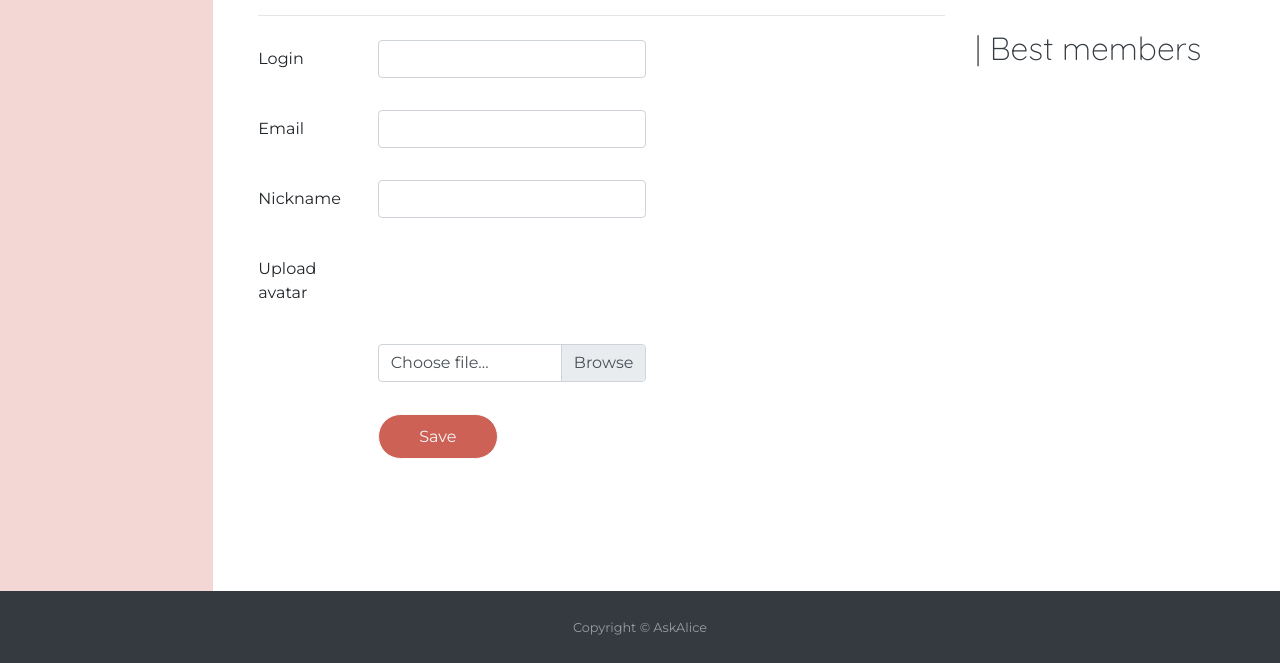
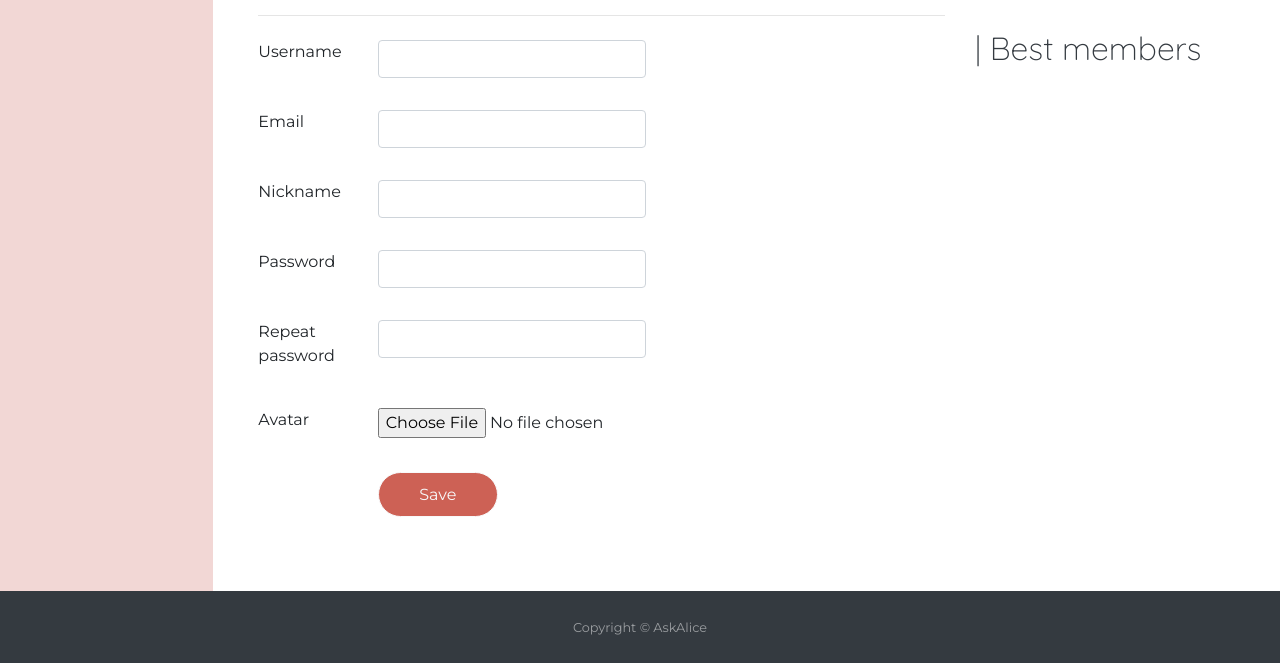
Before and after one commit to AliceSitedge/technopark_web, a Django app: template ask_alisaseledkina/questions/templates/settings.html in a window 1280 px wide. Shown: the part 137-800 px from the top of the page. Run offline with Django 3.2, Linux system fonts and the light colour scheme; the template is opened without the code that fills it: values that come from a table or form of the project are taken from there, others are empty; some libraries are stand-ins or nearby versions; some web fonts are replaced.

Commit message:
settings form and answer form added

```diff
--- a/ask_alisaseledkina/questions/forms.py
+++ b/ask_alisaseledkina/questions/forms.py
@@ -1,9 +1,9 @@
 from django import forms
-from questions.models import Question, Tag, Profile
+from questions.models import Question, Tag, Profile, Answer
 from django.contrib.auth.models import User
 
 
-class QuestionForm(forms.ModelForm):
+class AskForm(forms.ModelForm):
     tags = forms.CharField(required=False, max_length=200,
                            widget=forms.TextInput(attrs={'class': 'form-control', 'placeholder': 'Enter tags'}))
 
@@ -41,7 +41,7 @@
         return obj
 
 
-class ProfileForm(forms.ModelForm):
+class SignupForm(forms.ModelForm):
     username = forms.CharField(max_length=200, widget=forms.TextInput(attrs={'class': 'form-control'}))
     email = forms.EmailField(widget=forms.EmailInput(attrs={'class': 'form-control'}))
     password = forms.CharField(widget=forms.PasswordInput(attrs={'class': 'form-control'}))
@@ -53,7 +53,7 @@
 
         widgets = {
             'nickname': forms.TextInput(attrs={'class': 'form-control'}),
-            'avatar': forms.FileInput(attrs={'class': 'form-control-file'})
+            'avatar': forms.FileInput(attrs={'class': 'form-control-file'}),
         }
 
     field_order = [
@@ -96,3 +96,71 @@
         if User.objects.filter(username=username).exists():
             self.add_error('username', 'User with such name already exists.')
         return username
+
+
+class SettingsForm(forms.ModelForm):
+    username = forms.CharField(max_length=200, widget=forms.TextInput(
+        attrs={'class': 'form-control'}))
+    email = forms.EmailField(widget=forms.EmailInput(attrs={'class': 'form-control'}))
+
+    class Meta:
+        model = Profile
+        fields = ['nickname', 'avatar']
+
+        widgets = {
+            'nickname': forms.TextInput(attrs={'class': 'form-control'}),
+            'avatar': forms.FileInput(attrs={'class': 'form-control-file'})
+        }
+
+    field_order = [
+        'username',
+        'email',
+        'nickname',
+        'avatar'
+    ]
+
+    def __init__(self, profile, *args, **kwargs):
+        self.profile = profile
+
+        super().__init__(*args, **kwargs)
+
+    def save(self, commit=True):
+        profile = self.profile
+        profile.user.username = self.cleaned_data['username']
+        profile.user.email = self.cleaned_data['email']
+        profile.user.save()
+        profile.nickname = self.cleaned_data['nickname']
+        profile.avatar = self.cleaned_data['avatar']
+        profile.save()
+
+        return profile
+
+    def clean_username(self):
+        username = self.data['username']
+        if username != self.profile.user.username and User.objects.filter(username=username).exists():
+            self.add_error('username', 'User with such name already exists.')
+        return username
+
+
+class AnswerForm(forms.ModelForm):
+    class Meta:
+        model = Answer
+        fields = ['text']
+
+        widgets = {
+            'text': forms.Textarea(attrs={'class': 'form-control', 'placeholder': 'Enter your answer'})
+        }
+
+    def __init__(self, profile, question, *args, **kwargs):
+        self.profile = profile
+        self.question = question
+        super().__init__(*args, **kwargs)
+
+    def save(self, commit=True):
+        obj = super().save(commit=False)
+        obj.author = self.profile
+        obj.question = self.question
+        if commit:
+            obj.save()
+
+        return obj
--- a/ask_alisaseledkina/questions/templates/index.html
+++ b/ask_alisaseledkina/questions/templates/index.html
@@ -33,7 +33,7 @@
                     <div class="my-4">
                         {% if user.is_authenticated %}
                             <span class="mr-3">
-                            <a class="text-dark" href="{% url 'question' question.id %}#inputText">
+                            <a class="text-dark" href="{% url 'question' question.id %}#id_text">
                                 <u>answer({{ question.answers_num }})</u>
                             </a>
                             </span>
--- a/ask_alisaseledkina/questions/templates/settings.html
+++ b/ask_alisaseledkina/questions/templates/settings.html
@@ -5,48 +5,33 @@
 {% endblock %}
 
 {% block body %}
-    <form>
-        <div class="form-group row">
-            <label for="input_log" class="col-2 col-form-label">Login</label>
-            <div class="col-5">
-                <input type="text" class="form-control" id="input_log" value= {{ user.profile.user.username }}>
-            </div>
-        </div>
+    <form method="POST">
+        {% csrf_token %}
 
-        <div class="form-group row">
-            <label for="input_email" class="col-2 col-form-label">Email</label>
-            <div class="col-5">
-                <input type="email" class="form-control" id="input_email" value= {{ user.profile.user.email }}>
-            </div>
-        </div>
+        {% include 'render_form.html' with label_class='col-2 col-form-label' field_class='col-5' %}
 
-        <div class="form-group row">
-            <label for="input_nickname" class="col-2 col-form-label">Nickname</label>
-            <div class="col-5">
-                <input type="text" class="form-control" id="input_nickname" value= {{ user.profile.nickname }}>
-            </div>
-        </div>
+        {##}
+        {#        <div class="form-group row">#}
+        {#            <label for="upload_avatar" class="col-2 col-form-label">Upload avatar</label>#}
+        {#            {% load static %}#}
+        {#            <img src="{{ user.profile.avatar }}" class="col-3" alt="">#}
+        {#        </div>#}
+        {##}
+        {#        <div class="form-group row">#}
+        {#            <div class="col-2"></div>#}
+        {#            <div class="col-5">#}
+        {#                <div class="custom-file">#}
+        {#                    <input type="file" class="custom-file-input" id="inputGroupFile01">#}
+        {#                    <label class="custom-file-label" for="inputGroupFile01">Choose file...</label>#}
+        {#                </div>#}
+        {#            </div>#}
+        {#        </div>#}
 
-        <div class="form-group row">
-            <label for="upload_avatar" class="col-2 col-form-label">Upload avatar</label>
-            {% load static %}
-            <img src="{{ user.profile.avatar }}" class="col-3" alt="">
-        </div>
-
-        <div class="form-group row">
+        <div class="row">
             <div class="col-2"></div>
             <div class="col-5">
-                <div class="custom-file">
-                    <input type="file" class="custom-file-input" id="inputGroupFile01">
-                    <label class="custom-file-label" for="inputGroupFile01">Choose file...</label>
-                </div>
+                <button type="submit" class="btn btn-outline-light rounded-pill btn-red btn-height">Save</button>
             </div>
         </div>
     </form>
-    <div class="row">
-        <div class="col-2"></div>
-        <div class="col-5">
-            <button type="submit" class="btn btn-outline-light rounded-pill btn-red btn-height">Save</button>
-        </div>
-    </div>
 {% endblock %}
--- a/ask_alisaseledkina/questions/templates/signup.html
+++ b/ask_alisaseledkina/questions/templates/signup.html
@@ -17,5 +17,4 @@
             </div>
         </div>
     </form>
-
 {% endblock %}
```
Also changed, not shown: ask_alisaseledkina/questions/templates/question.html (+6 -5 lines), ask_alisaseledkina/questions/views.py (+30 -11 lines), ask_alisaseledkina/questions/templates/render_form.html (line endings or trailing spaces).
